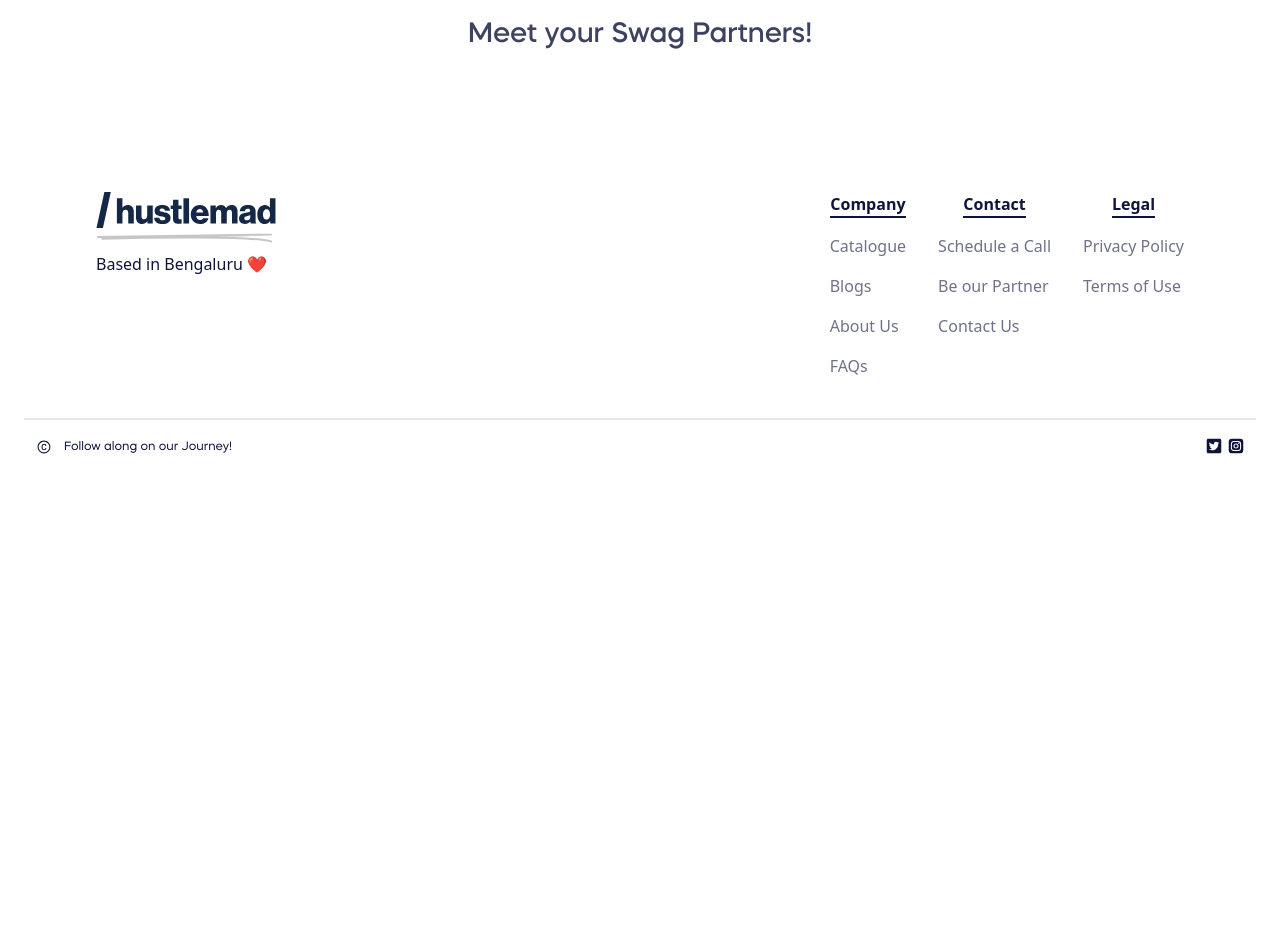
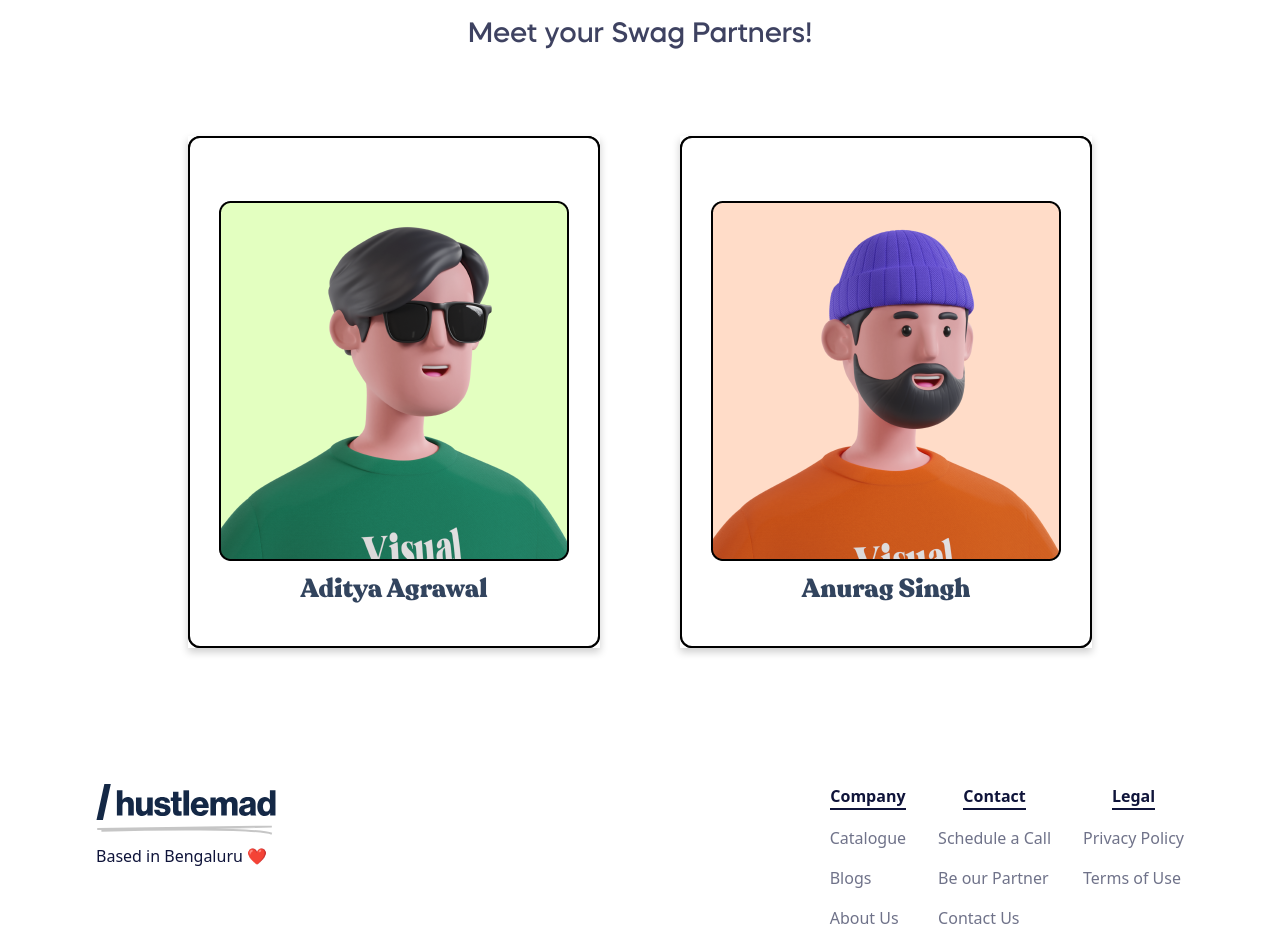
Before and after one commit to Yashmakwanab/hustlemad, a Next.js app: page /about in a window 1280 px wide. Shown: the part 2500-3433 px from the top of the page. Before the commit the page ends 2998 px from the top, so only its background shows below. Built offline with nearby package versions, Linux system fonts and the light colour scheme.

Commit message:
about flip added

```diff
--- a/app/_components/AboutPage/dynamicDuo.js
+++ b/app/_components/AboutPage/dynamicDuo.js
@@ -16,26 +16,25 @@ const DynamicDuo = () => {
           Meet your Swag Partners!
         </p>
       </div>
-      {/* <div className="flex flex-col gap-[3em]  items-center justify-center sm:gap-10  md:gap-20 sm:flex-row">
-        <Flippy flipOnHover={true} flipDirection="horizontal">
-          <FrontSide className={style.card}>
+      <div className="flex flex-col gap-[3em]  items-center justify-center sm:gap-10  md:gap-20 sm:flex-row">
+        <div className="flip-card" tabIndex="0">
+          <div className="flip-card-inner">
+            <div className="flip-card-front">
               <div className="flex flex-col">
                 <img
                   src={"/Images/aboutPage/adityaImage.png"}
                   className="pt-6 pl-4 pr-4 pb-2"
                 />
-              <p className="font-recoleta text-[#001636] text-[20px] md:text-[26px] text-center opacity-80    ">
+                <p className="font-recoleta text-[#001636] text-[20px] md:text-[26px] text-center opacity-80">
                   Aditya Agrawal
                 </p>
               </div>
-          </FrontSide>
-          <BackSide className={style.card2}>
-            <div>
-              <div className="text-container bg-[#E3FFC0]">
-                <p className="text-center text-[#001636] font-mazzardMedium ">
-                  Aditya is a true blue first-principles guy. An avid trekker,
-                  he has worked at the intersection of finance & tech for 7
-                  years. Take your half baked ideas to him and you've lost him.
+            </div>
+            <div className="flip-card-back">
+              <div className="pt-6 pl-4 pr-4">
+                <div className="text-container bg-[#E3FFC0] w-[350px] h-[360px] mb-2">
+                  <p className="text-center text-[#001636] font-mazzardMedium text-[24px]">
+                  Aditya is a true blue first-principles guy. An avid trekker, he has worked at the intersection of finance & tech for 7 years. Take your half baked ideas to him and you’ve lost him.
                   </p>
                   <div className="flex items-center gap-2 pb-2">
                     <div className="flex items-end justify-center ]">
@@ -55,28 +54,30 @@ const DynamicDuo = () => {
                     </div>
                   </div>
                 </div>
-              <p className="font-recoleta text-[#001636]   text-[20px] md:text-[26px] text-center  opacity-80">
+                <p className="font-recoleta text-[#001636] text-[20px] md:text-[26px] text-center opacity-80">
                   Aditya Agrawal
                 </p>
               </div>
-          </BackSide>
-        </Flippy>
-        <Flippy flipOnHover={true} flipDirection="horizontal">
-          <FrontSide className={style.card}>
+            </div>
+          </div>
+        </div>
+        <div className="flip-card" tabIndex="0">
+          <div className="flip-card-inner">
+            <div className="flip-card-front">
             <div className="flex flex-col">
               <img
                 src={"/Images/aboutPage/anuragImage.png"}
                 className="pt-6 pl-4 pr-4 pb-2"
               />
-              <p className="font-recoleta text-[#001636] text-[20px] md:text-[26px] text-center opacity-80    ">
+              <p className="font-recoleta text-[#001636] text-[20px] md:text-[26px] text-center opacity-80">
                 Anurag Singh
               </p>
             </div>
-          </FrontSide>
-          <BackSide className={style.card2}>
-            <div>
-              <div className="text-container bg-[#FFDCC8]">
-                <p className="text-center text-[#001636] font-mazzardMedium ">
+            </div>
+            <div className="flip-card-back">
+            <div className="pt-6 pl-4 pr-4">
+              <div className="text-container bg-[#FFDCC8] w-[196px]  sm:w-[350px] h-[212px] sm:h-[360px] mb-2">
+                <p className="text-center text-[#001636] font-mazzardMedium text-[24px]">
                   Brand logo quiz winner. Loves music, football & motor-racing.
                   Reach out to Anurag for all your crazy ideas, you will find
                   the perfect audience in him.
@@ -99,13 +100,14 @@ const DynamicDuo = () => {
                   </div>
                 </div>
               </div>
-              <p className="font-recoleta text-[#001636]   text-[20px] md:text-[26px] text-center  opacity-80">
+              <p className="font-recoleta text-[#001636] text-[20px] md:text-[26px] text-center  opacity-80">
                 Anurag Singh
               </p>
             </div>
-          </BackSide>
-        </Flippy>
-      </div> */}
+            </div>
+          </div>
+        </div>
+      </div>
     </div>
   );
 };
--- a/app/_components/AboutPage/style.css
+++ b/app/_components/AboutPage/style.css
@@ -1,30 +1,75 @@
-.flippy-front,.flippy-back{
-    padding: 0 !important;
-   height: 335px !important;
-   width: 275px !important;
-}
-.flippy-back{
-    border-radius: 15px;
-    flex-direction: column;
-    align-items: center;
-
-}
-.text-container{
+.text-container {
     display: flex;
     flex-direction: column;
-    border: 2px solid black;
-    margin:1em;
     gap: 0.2em;
     align-items: center;
-
-border-radius: 10px;
-padding:1em 1em 0em 1em;
+    border: 2px solid black;
+    border-radius: 10px;
+    padding: 1em 1em 0em 1em;
+    justify-content: center;
 }
 
-@media screen and (max-width: 300px) {
-    .flippy-front,.flippy-back{
-        padding: 0 !important;
-       height: 320px !important;
-       width: 275px !important;
-    }
+.flip-card {
+    background-color: transparent;
+    width: 412px;
+    height: 512px;
+    perspective: 1000px;
 }
+
+.flip-card-inner {
+    position: relative;
+    width: 100%;
+    height: 100%;
+    text-align: center;
+    transition: transform 0.6s;
+    transform-style: preserve-3d;
+    box-shadow: 0 4px 8px 0 rgba(0, 0, 0, 0.2);
+    backface-visibility: hidden;
+    -moz-backface-visibility: hidden;
+}
+
+.flip-card:focus {
+    outline: 0;
+}
+
+.flip-card:hover .flip-card-inner,
+.flip-card:focus .flip-card-inner {
+    transform: rotateY(180deg);
+}
+
+.flip-card-front,
+.flip-card-back {
+    position: absolute;
+    width: 100%;
+    height: 100%;
+}
+
+.flip-card-front {
+    background: white;
+    color: black;
+    z-index: 2;
+    display: flex;
+    justify-content: center;
+    align-items: center;
+    border: 2px solid black;
+    border-radius: 12px;
+}
+
+.flip-card-back {
+    background: white;
+    color: white;
+    transform: rotateY(180deg);
+    z-index: 1;
+    display: flex;
+    justify-content: center;
+    align-items: center;
+    border: 2px solid black;
+    border-radius: 12px;
+}
+
+h3 {
+    font-size: 20px;
+    font-family: Verdana, sans-serif;
+    font-weight: bold;
+    color: #fff;
+}
```
Also changed, not shown: app/_components/AboutPage/style.module.css (+14 -8 lines). Lines whose indentation alone changed are shown as unchanged.
